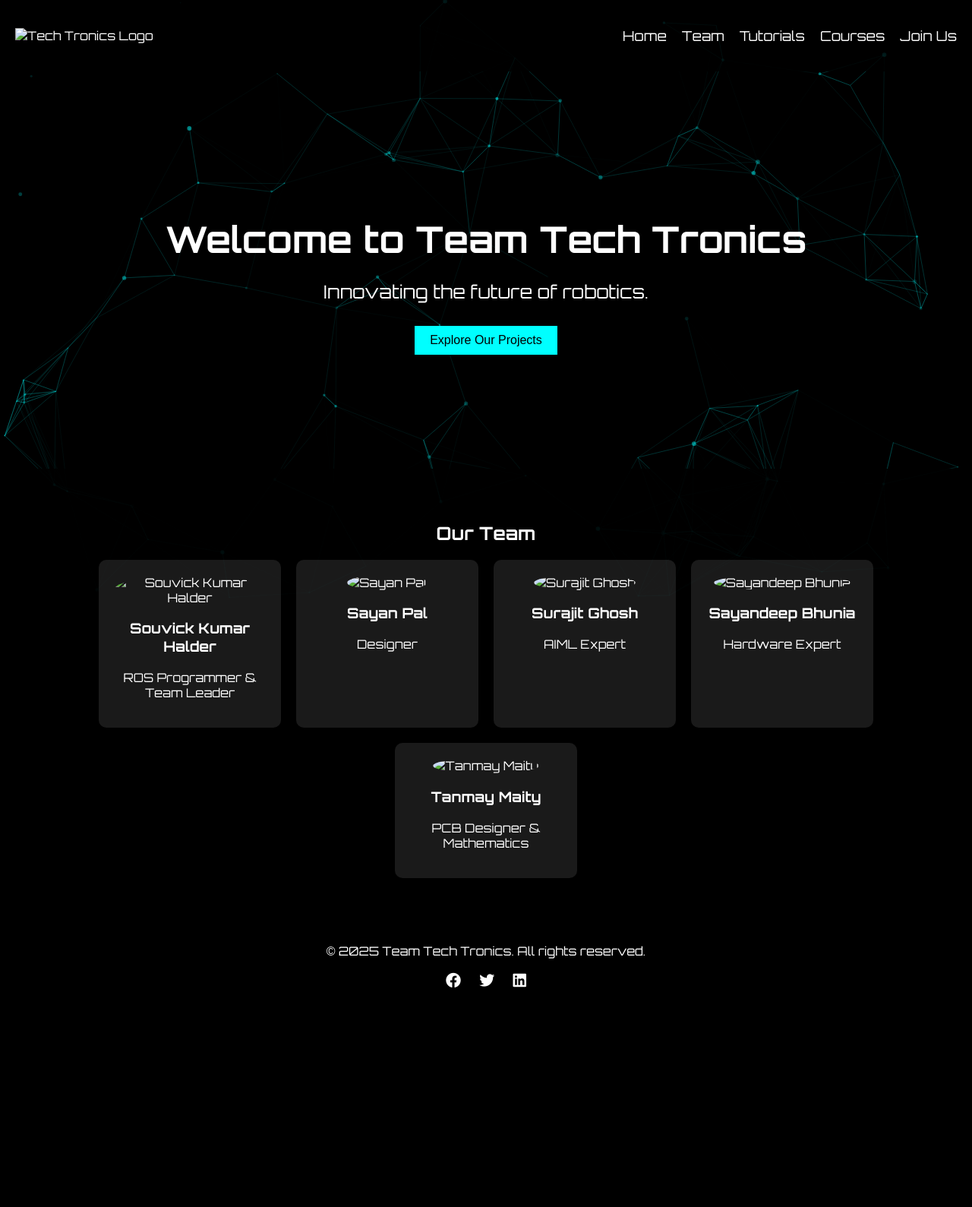
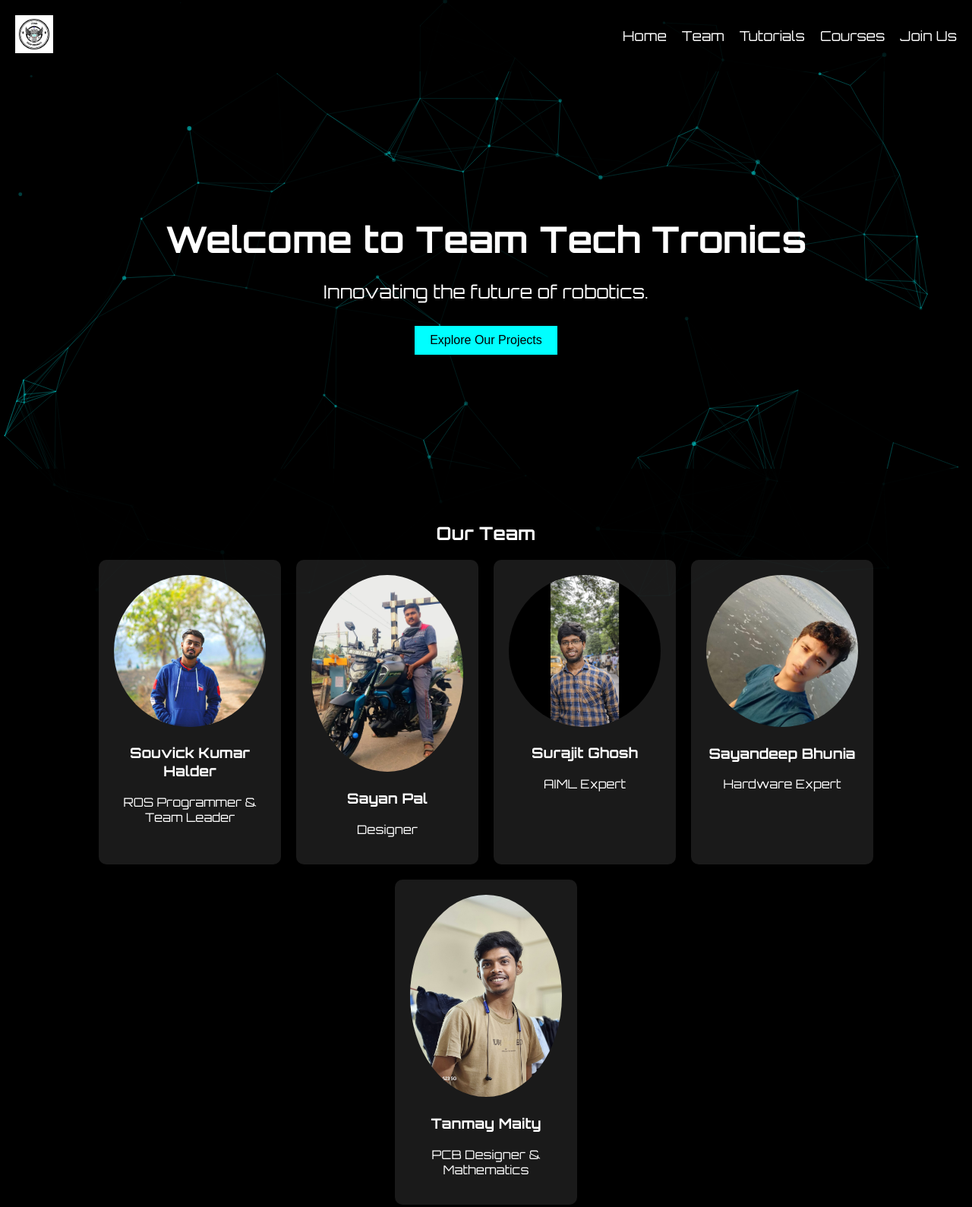
Before and after one commit to mrsouvick/Team-Website, a plain HTML site: page index.html in a window 1280 px wide. Shown: the top 1589 px of the page at 76% size. Before the commit the page ends 1323 px from the top, so only its background shows below. Drawn offline with nearby package versions, Linux system fonts and the light colour scheme.

Commit message:
Update index.html

```diff
--- a/index.html
+++ b/index.html
@@ -13,7 +13,7 @@
 
   <nav class="navbar">
     <div class="logo">
-      <img src="photos/tech tronics logo.png" alt="Tech Tronics Logo">
+      <img src="tech tronics logo.png" alt="Tech Tronics Logo">
     </div>
     <ul class="nav-links">
       <li><a href="#home">Home</a></li>
@@ -39,27 +39,27 @@
     <h2>Our Team</h2>
     <div class="team-members">
       <div class="team-card">
-        <img src="photos/souvick.jpg" alt="Souvick Kumar Halder">
+        <img src="souvick.jpg" alt="Souvick Kumar Halder">
         <h3>Souvick Kumar Halder</h3>
         <p>ROS Programmer & Team Leader</p>
       </div>
       <div class="team-card">
-        <img src="photos/sayan-dp.jpeg" alt="Sayan Pal">
+        <img src="sayan-dp.jpeg" alt="Sayan Pal">
         <h3>Sayan Pal</h3>
         <p>Designer</p>
       </div>
       <div class="team-card">
-        <img src="photos/surajit-dp.jpeg" alt="Surajit Ghosh">
+        <img src="surajit-dp.jpeg" alt="Surajit Ghosh">
         <h3>Surajit Ghosh</h3>
         <p>AIML Expert</p>
       </div>
       <div class="team-card">
-        <img src="photos/sayandeep-dp.jpeg" alt="Sayandeep Bhunia">
+        <img src="sayandeep-dp.jpeg" alt="Sayandeep Bhunia">
         <h3>Sayandeep Bhunia</h3>
         <p>Hardware Expert</p>
       </div>
       <div class="team-card">
-        <img src="photos/tanmay-dp.jpeg" alt="Tanmay Maity">
+        <img src="tanmay-dp.jpeg" alt="Tanmay Maity">
         <h3>Tanmay Maity</h3>
         <p>PCB Designer & Mathematics</p>
       </div>
```
